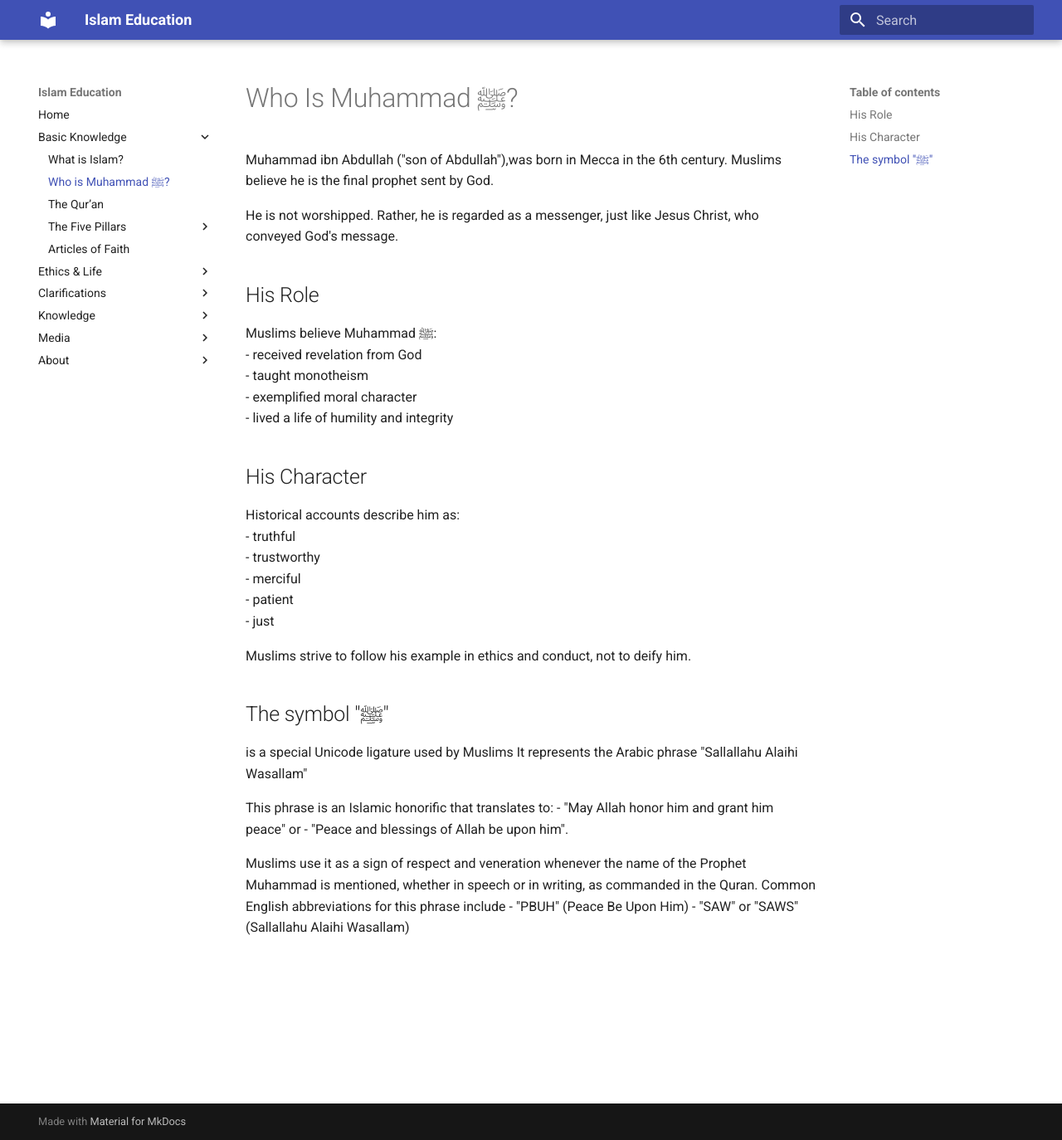
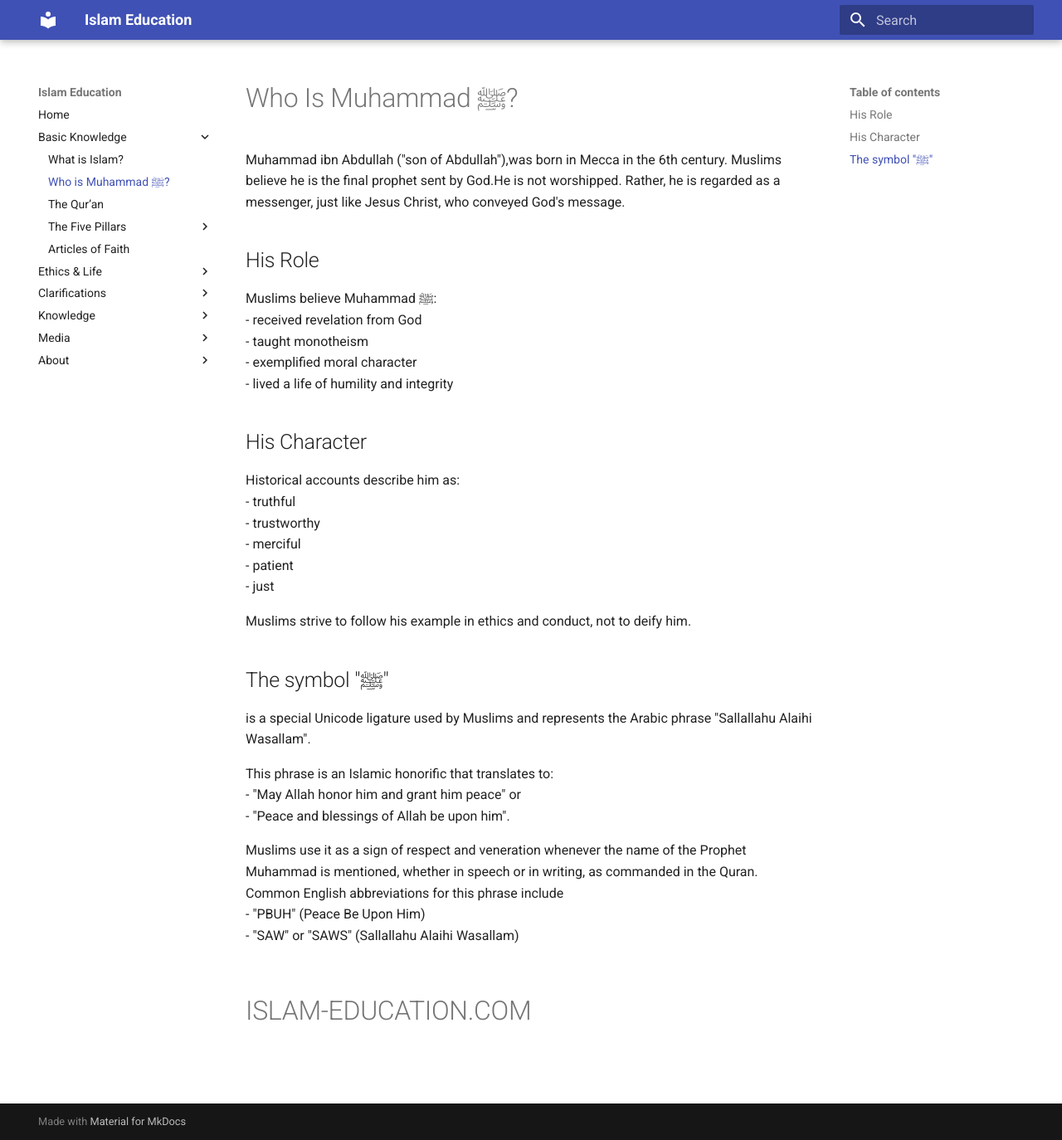
Before and after one commit to islam-education/islam-education, an MkDocs documentation site: the page built from docs/basic-knowledge/muhammad.md, in a window 1280 px wide and 1374 px high. Shown: the whole window at 83% size. Built offline with MkDocs 1.6.1 and Material for MkDocs 9.7.7, drawn with Linux system fonts in a browser that asks for light colours.

Commit message:
Update muhammad.md

```diff
--- a/docs/basic-knowledge/muhammad.md
+++ b/docs/basic-knowledge/muhammad.md
@@ -1,9 +1,7 @@
 # Who Is Muhammad ﷺ?
 
   Muhammad ibn Abdullah ("son of Abdullah"),was born in Mecca in the 6th century.
-  Muslims believe he is the final prophet sent by God.
-
-  He is not worshipped.
+  Muslims believe he is the final prophet sent by God.He is not worshipped.
   Rather, he is regarded as a messenger, just like Jesus Christ, who conveyed God's message.
 
 ## His Role
@@ -25,15 +23,20 @@ Muslims strive to follow his example in ethics and conduct,
 not to deify him.
 
 ## The symbol "ﷺ"
-is a special Unicode ligature used by Muslims
-  It represents the Arabic phrase "Sallallahu Alaihi Wasallam"
+is a special Unicode ligature used by Muslims and represents the Arabic phrase "Sallallahu Alaihi Wasallam".
 
-This phrase is an Islamic honorific that translates to:
+This phrase is an Islamic honorific that translates to: <br>
   - "May Allah honor him and grant him peace"
-  or
-  - "Peace and blessings of Allah be upon him".
+  or <br>
+  - "Peace and blessings of Allah be upon him". <br>
 
-Muslims use it as a sign of respect and veneration whenever the name of the Prophet Muhammad is mentioned, whether in speech or in writing, as commanded in the Quran.
-  Common English abbreviations for this phrase include
-  - "PBUH" (Peace Be Upon Him)
-  - "SAW" or "SAWS" (Sallallahu Alaihi Wasallam)
+Muslims use it as a sign of respect and veneration whenever the name of the Prophet Muhammad is mentioned, whether in speech or in writing, as commanded in the Quran. <br>
+  Common English abbreviations for this phrase include <br>
+  - "PBUH" (Peace Be Upon Him) <br>
+  - "SAW" or "SAWS" (Sallallahu Alaihi Wasallam) <br>
+
+
+<br>
+#ISLAM-EDUCATION.COM
+
+<br>
```
